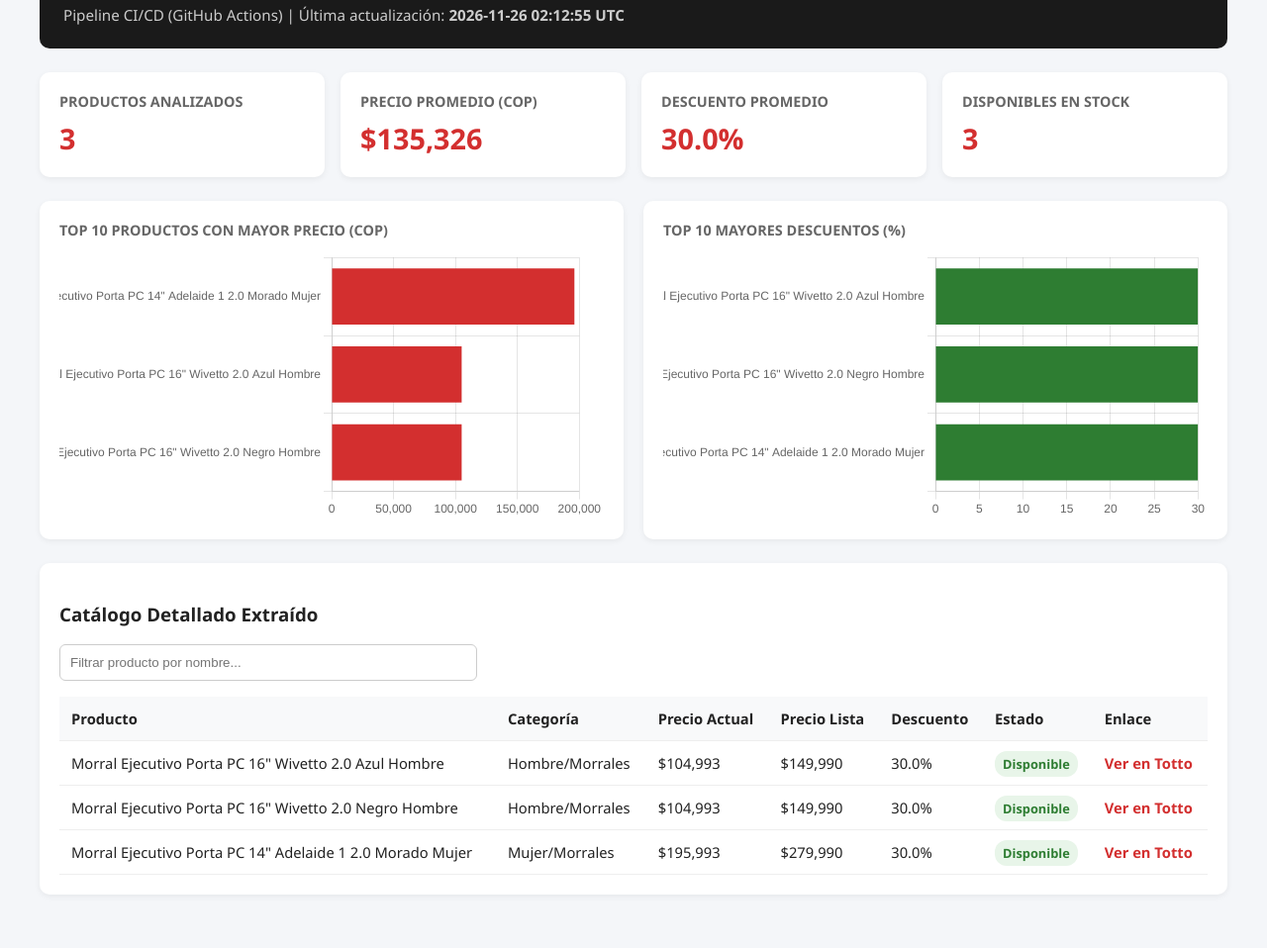
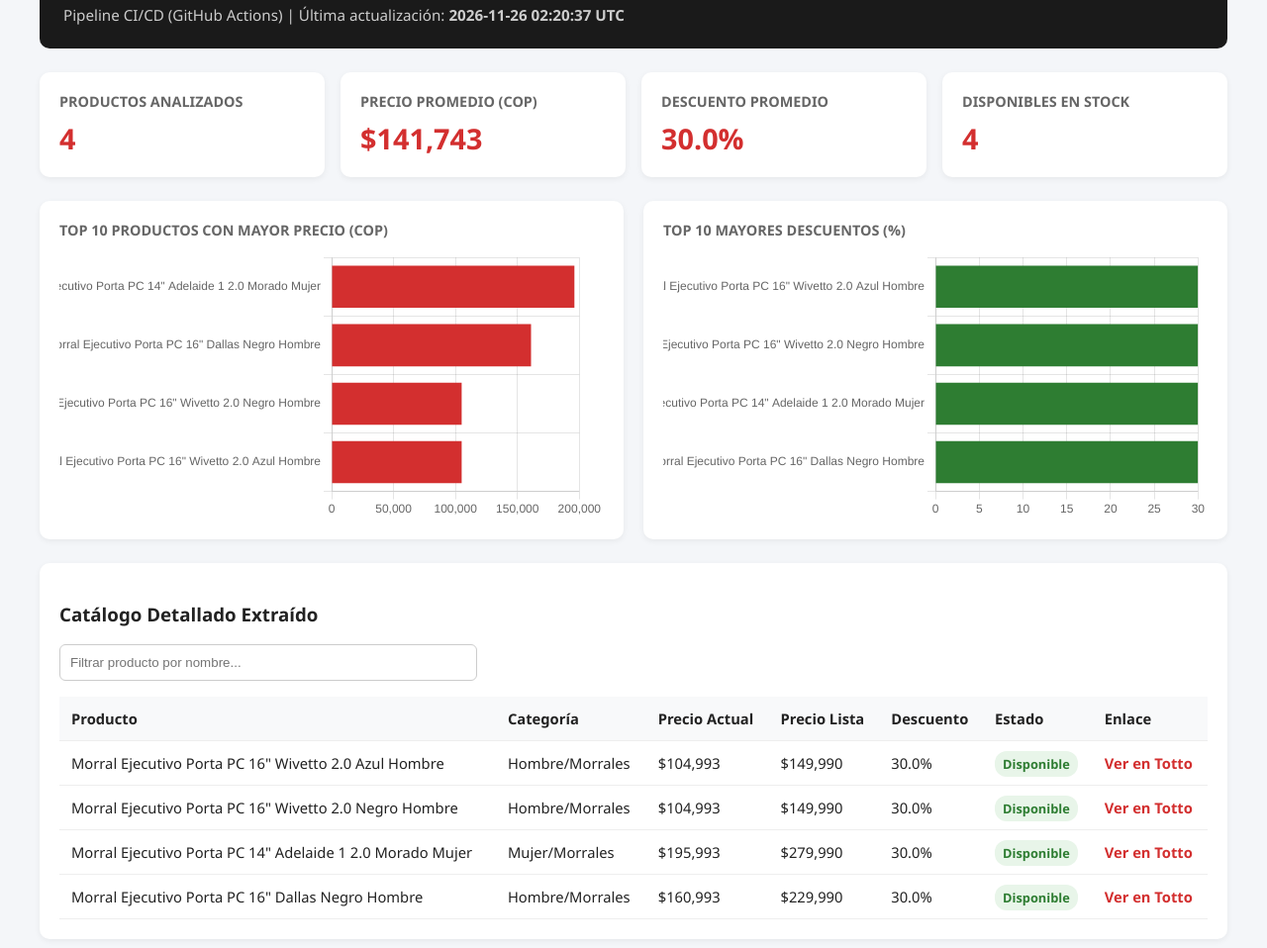
Before and after one commit to JuanBeltran0397/Proyecto_Programacion_Analisis_Datos_Totto, a plain HTML site: page docs/index.html in a window 1280 px wide. Shown: the part 86-1044 px from the top of the page at 99% size. Before the commit the page ends 1014 px from the top, so only its background shows below. Drawn offline with nearby package versions, Linux system fonts and the light colour scheme.

Commit message:
chore(cd): actualizar dataset y reporte HTML [skip ci]

```diff
--- a/docs/index.html
+++ b/docs/index.html
@@ -53,17 +53,17 @@
 <div class="container">
     <header>
         <h1>🎒 Monitor Automatizado — Morrales Totto Colombia</h1>
-        <p>Pipeline CI/CD (GitHub Actions) | Última actualización: <strong>2026-11-26 02:12:55 UTC</strong></p>
+        <p>Pipeline CI/CD (GitHub Actions) | Última actualización: <strong>2026-11-26 02:20:37 UTC</strong></p>
     </header>
 
     <section class="kpis">
         <div class="card">
             <h3>Productos Analizados</h3>
-            <div class="valor">3</div>
+            <div class="valor">4</div>
         </div>
         <div class="card">
             <h3>Precio Promedio (COP)</h3>
-            <div class="valor">$135,326</div>
+            <div class="valor">$141,743</div>
         </div>
         <div class="card">
             <h3>Descuento Promedio</h3>
@@ -71,7 +71,7 @@
         </div>
         <div class="card">
             <h3>Disponibles en Stock</h3>
-            <div class="valor">3</div>
+            <div class="valor">4</div>
         </div>
     </section>
 
@@ -136,6 +136,17 @@
                 <td><a href="https://co.totto.com/morral-ejecutivo-porta-pc-14-adelaide-1-20-morado-mujer-ma04ade001-25260-m5i/p" target="_blank" rel="noopener">Ver en Totto</a></td>
             </tr>
 
+
+            <tr>
+                <td>Morral Ejecutivo Porta PC 16" Dallas Negro Hombre</td>
+                <td>Hombre/Morrales</td>
+                <td>$160,993</td>
+                <td>$229,990</td>
+                <td>30.0%</td>
+                <td><span class="badge ok">Disponible</span></td>
+                <td><a href="https://co.totto.com/morral-dallas-ma04ind928-23200-n01/p" target="_blank" rel="noopener">Ver en Totto</a></td>
+            </tr>
+
             </tbody>
         </table>
     </section>
@@ -145,10 +156,10 @@
     new Chart(document.getElementById('chartPrecios'), {
         type: 'bar',
         data: {
-            labels: ["Morral Ejecutivo Porta PC 14\" Adelaide 1 2.0 Morado Mujer", "Morral Ejecutivo Porta PC 16\" Wivetto 2.0 Azul Hombre", "Morral Ejecutivo Porta PC 16\" Wivetto 2.0 Negro Hombre"],
+            labels: ["Morral Ejecutivo Porta PC 14\" Adelaide 1 2.0 Morado Mujer", "Morral Ejecutivo Porta PC 16\" Dallas Negro Hombre", "Morral Ejecutivo Porta PC 16\" Wivetto 2.0 Negro Hombre", "Morral Ejecutivo Porta PC 16\" Wivetto 2.0 Azul Hombre"],
             datasets: [{
                 label: 'Precio COP',
-                data: [195993.0, 104993.0, 104993.0],
+                data: [195993.0, 160993.0, 104993.0, 104993.0],
                 backgroundColor: '#d32f2f'
             }]
         },
@@ -158,10 +169,10 @@
     new Chart(document.getElementById('chartDescuentos'), {
         type: 'bar',
         data: {
-            labels: ["Morral Ejecutivo Porta PC 16\" Wivetto 2.0 Azul Hombre", "Morral Ejecutivo Porta PC 16\" Wivetto 2.0 Negro Hombre", "Morral Ejecutivo Porta PC 14\" Adelaide 1 2.0 Morado Mujer"],
+            labels: ["Morral Ejecutivo Porta PC 16\" Wivetto 2.0 Azul Hombre", "Morral Ejecutivo Porta PC 16\" Wivetto 2.0 Negro Hombre", "Morral Ejecutivo Porta PC 14\" Adelaide 1 2.0 Morado Mujer", "Morral Ejecutivo Porta PC 16\" Dallas Negro Hombre"],
             datasets: [{
                 label: 'Descuento %',
-                data: [30.0, 30.0, 30.0],
+                data: [30.0, 30.0, 30.0, 30.0],
                 backgroundColor: '#2e7d32'
             }]
         },
```
Also changed, not shown: data/totto_ejecutivos.csv (+4 -3 lines).
